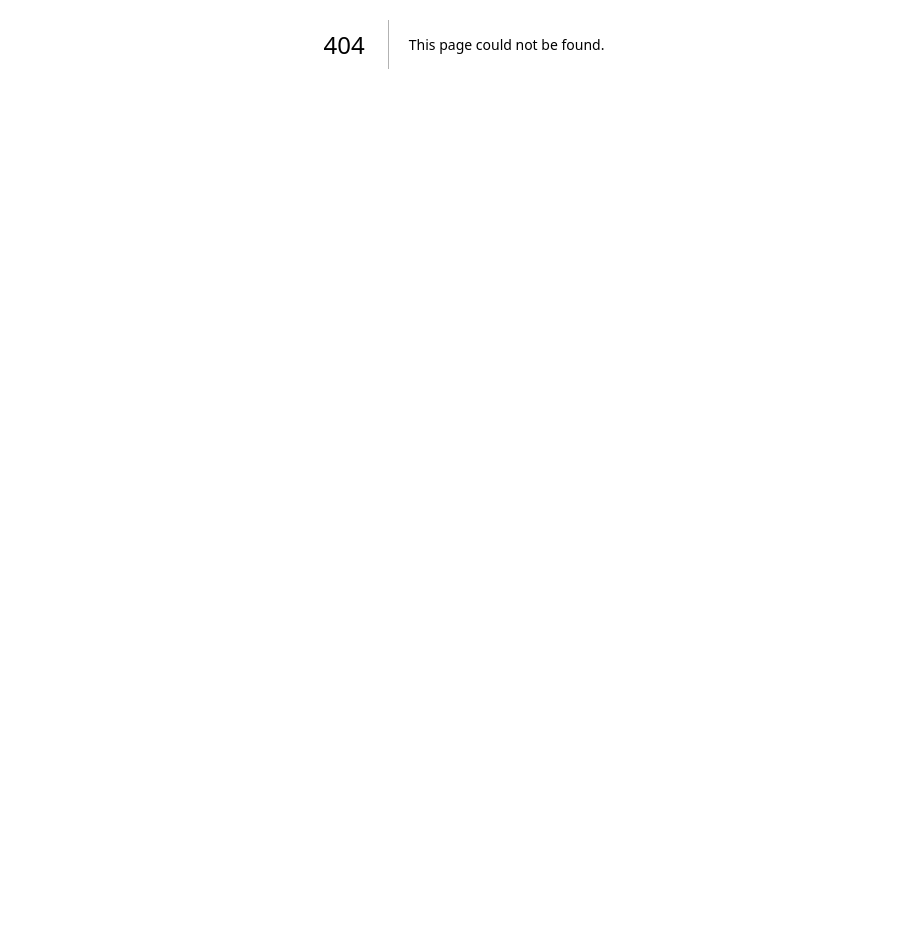
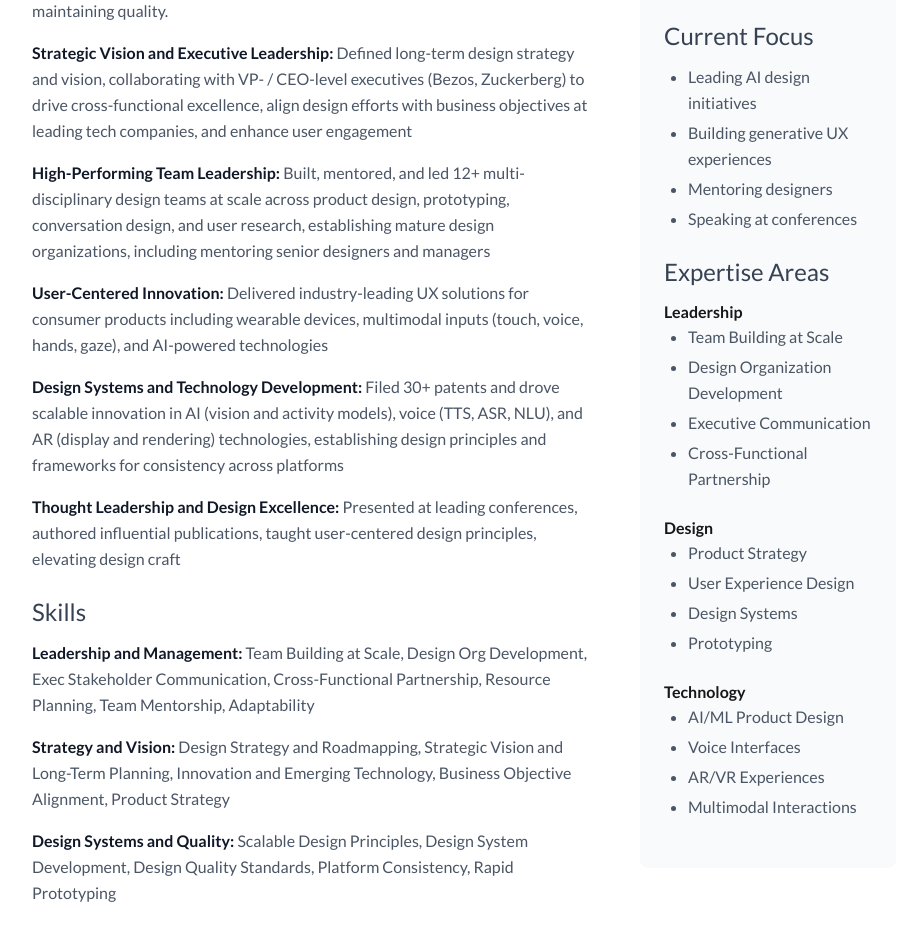
Before and after one commit to Kayhofm/Portfolio02, a Next.js app: page /start-here in a window 1280 px wide. Before the commit this address had no page. Shown: the part 420-1347 px from the top of the page, without its empty margins (176-1077 px from the left). Before the commit the page ends 864 px from the top, so only its background shows below. Built offline with nearby package versions, Linux system fonts and the light colour scheme.

Commit message:
Edits on Alexa page
- added Start Here page

```diff
--- a/src/app/projects/[slug]/page.tsx
+++ b/src/app/projects/[slug]/page.tsx
@@ -69,7 +69,7 @@ export default async function ProjectPage({ params }: ProjectPageProps) {
       </ul>
     ),
     ol: ({ children }: any) => (
-      <ol className="mb-3 space-y-1 text-gray-600 dark:text-gray-300 list-decimal list-inside">
+      <ol className="mb-3 space-y-1 text-gray-600 dark:text-gray-300 list-decimal list-outside pl-6">
         {children}
       </ol>
     ),
--- /dev/null
+++ b/src/app/start-here/page.tsx
@@ -0,0 +1,175 @@
+import { MDXRemote } from 'next-mdx-remote/rsc'
+
+const aboutContent = `
+
+<div className="max-w-4xl mx-auto px-4 py-16">
+  <div className="grid grid-cols-1 lg:grid-cols-3 gap-12">
+    <div className="lg:col-span-2">
+      # About Me
+
+      ### Hello! I'm Kay Hofmeester
+
+      Innovative Design Leader with 20+ years of expertise in product innovation, AI, and managing design organizations at scale. Proven success in defining design strategy and vision, building high-performing design teams, and driving cross-functional excellence with Product and Engineering. Expert in establishing scalable design systems, directly contributing to design execution, championing user-centered design principles, and delivering industry-leading consumer products at Meta, Amazon, and Microsoft that enhance user engagement while maintaining quality.
+
+      **Strategic Vision and Executive Leadership:** Defined long-term design strategy and vision, collaborating with VP- / CEO-level executives (Bezos, Zuckerberg) to drive cross-functional excellence, align design efforts with business objectives at leading tech companies, and enhance user engagement
+
+      **High-Performing Team Leadership:** Built, mentored, and led 12+ multi-disciplinary design teams at scale across product design, prototyping, conversation design, and user research, establishing mature design organizations, including mentoring senior designers and managers
+
+      **User-Centered Innovation:** Delivered industry-leading UX solutions for consumer products including wearable devices, multimodal inputs (touch, voice, hands, gaze), and AI-powered technologies
+
+      **Design Systems and Technology Development:** Filed 30+ patents and drove scalable innovation in AI (vision and activity models), voice (TTS, ASR, NLU), and AR (display and rendering) technologies, establishing design principles and frameworks for consistency across platforms
+
+      **Thought Leadership and Design Excellence:** Presented at leading conferences, authored influential publications, taught user-centered design principles, elevating design craft
+
+      ### Skills
+
+      **Leadership and Management:** Team Building at Scale, Design Org Development, Exec Stakeholder Communication, Cross-Functional Partnership, Resource Planning, Team Mentorship, Adaptability
+
+      **Strategy and Vision:** Design Strategy and Roadmapping, Strategic Vision and Long-Term Planning, Innovation and Emerging Technology, Business Objective Alignment, Product Strategy
+
+      **Design Systems and Quality:** Scalable Design Principles, Design System Development, Design Quality Standards, Platform Consistency, Rapid Prototyping
+
+      **User-Centered Design:** User Research Integration, Data-Informed Decisions, Customer Journey Optimization, Usability, User Engagement and Retention
+
+      **Collaboration and Process:** Agile, Design Process Optimization, Workshop Facilitation, Design Operations
+
+      ### When I'm Not Designing
+
+      Outside of design, you might find me:
+      - 🎭 At improv
+      - ⛵ On the water sailing or kayaking
+      - 🤿 Under water scuba diving
+      - 🏋️ At CrossFit
+      - ✍️ Writing about design or health
+
+      ### Let's Connect
+
+      I'm always interested in new opportunities, collaborations, or just having a chat about design or technology. Feel free to reach out!
+    </div>
+
+    <div className="lg:col-span-1">
+      <div className="bg-gray-50 dark:bg-gray-800 p-6 rounded-lg">
+
+        <div className="text-center">
+
+        <a
+          href="/pdfs/KayHofmeester_Resume.pdf"
+          target="_blank"
+          rel="noopener noreferrer"
+          className="inline-block px-7 py-3 bg-emerald-600 hover:bg-emerald-700 text-white font-bold rounded-lg transition-colors duration-200 text-lg leading-none"
+        >Download Resume</a>
+
+        </div>
+
+        <br />
+
+        ### Quick Facts
+
+        **📍 Location:** Seattle, WA
+        **💼 Experience:** 20+ years
+        **🎓 Education:** Delft University of Technology
+        **☕ Favorite Drink:** Coffee
+
+        ### Current Focus
+
+        - Leading AI design initiatives
+        - Building generative UX experiences
+        - Mentoring designers
+        - Speaking at conferences
+
+        ### Expertise Areas
+
+        <strong>Leadership</strong><br />
+        - Team Building at Scale
+        - Design Organization Development
+        - Executive Communication
+        - Cross-Functional Partnership
+
+        <strong>Design</strong><br />
+        - Product Strategy
+        - User Experience Design
+        - Design Systems
+        - Prototyping
+
+        <strong>Technology</strong><br />
+        - AI/ML Product Design
+        - Voice Interfaces
+        - AR/VR Experiences
+        - Multimodal Interactions
+      </div>
+    </div>
+
+  </div>
+</div>
+`
+
+export default function AboutPage() {
+  const mdxComponents = {
+    h1: ({ children }: any) => (
+      <h1 className="text-4xl font-bold mb-6 text-gray-900 dark:text-white">
+        {children}
+      </h1>
+    ),
+    h2: ({ children }: any) => (
+      <h2 className="text-3xl font-semibold mb-4 text-gray-800 dark:text-gray-100 mt-8">
+        {children}
+      </h2>
+    ),
+    h3: ({ children }: any) => (
+      <h3 className="text-2xl font-medium mb-3 text-gray-700 dark:text-gray-200 mt-6">
+        {children}
+      </h3>
+    ),
+    p: ({ children }: any) => (
+      <p className="mb-4 text-gray-600 dark:text-gray-300 leading-relaxed">
+        {children}
+      </p>
+    ),
+    ul: ({ children }: any) => (
+      <ul className="mb-6 space-y-1 text-gray-600 dark:text-gray-300 list-disc list-outside pl-6">
+        {children}
+      </ul>
+    ),
+    li: ({ children }: any) => (
+      <li className="leading-relaxed">
+        {children}
+      </li>
+    ),
+    strong: ({ children }: any) => (
+      <strong className="font-semibold text-gray-900 dark:text-white">
+        {children}
+      </strong>
+    ),
+    a: ({ href, children, ...props }: any) => {
+      if (href?.includes('Resume') || href?.includes('resume')) {
+        return (
+          <a
+            href={href}
+            target="_blank"
+            rel="noopener noreferrer"
+            className="bg-emerald-600 px-8 py-3 rounded-lg font-medium hover:bg-emerald-700 transition-colors inline-flex items-center justify-center mb-4 [&>p]:mb-0"
+            {...props}
+          >
+            {children}
+          </a>
+        )
+      }
+      // Regular link styling
+      return (
+        <a
+          href={href}
+          className="text-blue-600 hover:text-blue-800 underline"
+          {...props}
+        >
+          {children}
+        </a>
+      )
+    },
+  }
+
+  return (
+    <div className="min-h-screen bg-white dark:bg-gray-900">
+      <MDXRemote source={aboutContent} components={mdxComponents} />
+    </div>
+  )
+}
--- a/src/content/projects/amazon-alexa.mdx
+++ b/src/content/projects/amazon-alexa.mdx
@@ -226,7 +226,9 @@ date: "2015-06-30"
 
   <MDXImage
     src="/images/AlexaPerfect10.png"
-    alt="Alexa Echo bestseller"
+    alt="Alexa Review"
+    className="rounded-lg border-1 border-gray-300"
+
   />
 </ImageGallery>
 
@@ -270,10 +272,15 @@ date: "2015-06-30"
 
   </div>
 
-  <MDXImage
-    src="/images/AlexaStillPhoto15b_Doppler_0342_jw_v1.png"
-    alt="Alexa Echo in kitchen"
-  />
+  <div className="border border-gray-300 rounded-lg p-6 mb-6 text-sm">
+  **VUI Tenets**
+    1.	We will encourage customers to use clear and conventional language to express their intents, to enable more successful interactions.
+    2.	Alexa will be biased towards completing a task without asking for more information.
+    3.	Alexa will ask questions in a manner that guides the customer’s request to completion.
+    4.	Alexa remembers the context of a conversation.
+    5.	When Alexa is wrong, the user will be able to easily and quickly correct her.
+    6.	Strengths of the GUI complement the limitations in the VUI experience.
+  </div>
 </ImageGallery>
 
 <ImageGallery>
@@ -350,6 +357,7 @@ date: "2015-06-30"
   <MDXImage
     src="/images/Echo_bestseller.png"
     alt="Alexa Echo in kitchen"
+    className="rounded-lg border-1 border-gray-300"
   />
 </ImageGallery>
 
--- a/src/content/projects/meta-rayban.mdx
+++ b/src/content/projects/meta-rayban.mdx
@@ -26,12 +26,12 @@ date: "2024-10-31"
         <img
             src="/images/MetaRBMinitialApp01.png"
             alt="First image"
-            className="w-1/2 h-auto rounded-lg border-2 border-gray-300"
+            className="w-1/2 h-auto rounded-lg border-1 border-gray-300"
         />
         <img
             src="/images/MetaRBMInitialApp03.png"
             alt="Second image"
-            className="w-1/2 h-auto rounded-lg border-2 border-gray-300"
+            className="w-1/2 h-auto rounded-lg border-1 border-gray-300"
         />
     </div>
 </ImageGallery>
```
Also changed, not shown: public/images/AlexaDisambiguationTable.png, public/images/AlexaUXRwakeword.png (added).
